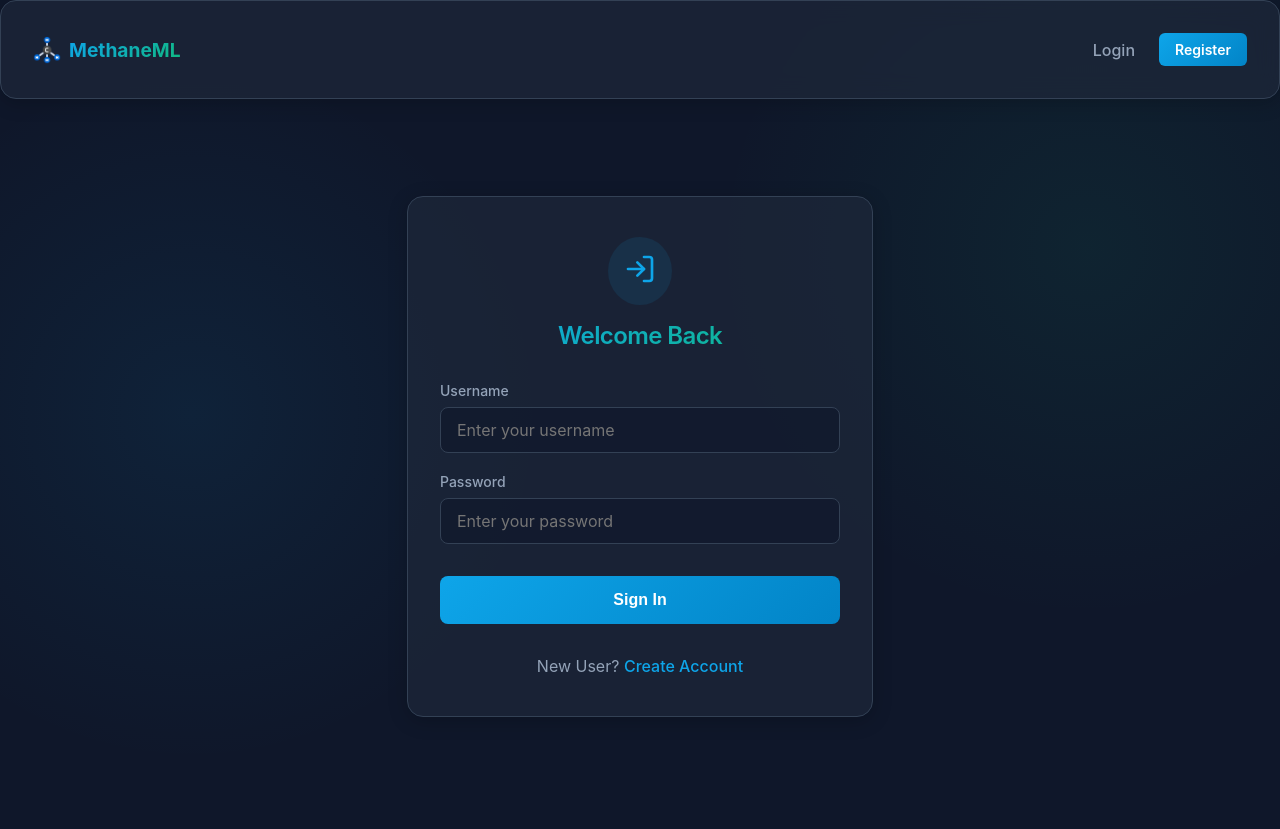
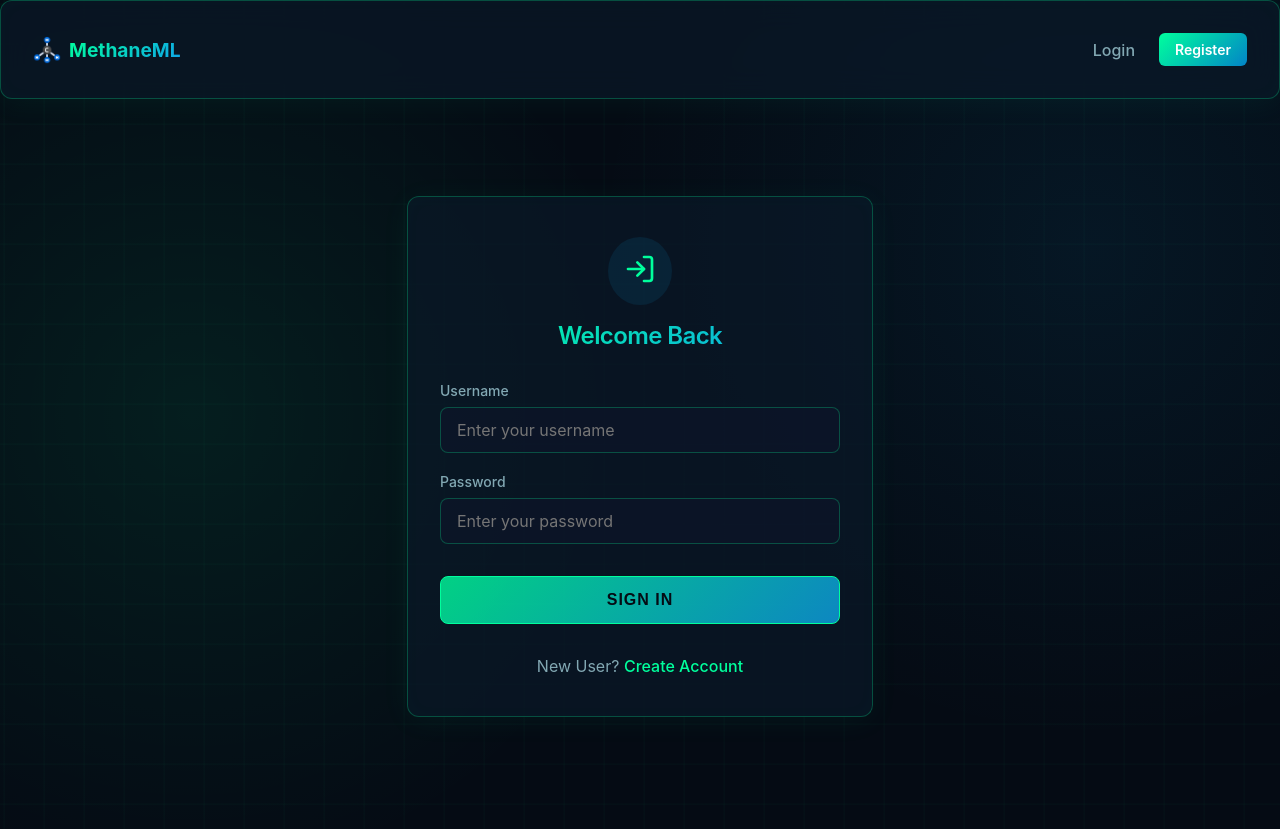
Before and after one commit to Kush031898/Methane-Prediction-Platform, a React (Vite) app in the folder frontend/: page /login in a window 1280 px wide. Built offline with nearby package versions, Linux system fonts and the light colour scheme; no server answers.

Commit message:
Refine CSS and update colors to Chemical/Laboratory theme

```diff
--- a/frontend/src/index.css
+++ b/frontend/src/index.css
@@ -1,19 +1,20 @@
 :root {
-  /* Professional Dark Theme Palette */
-  --bg-color: #0f172a;        /* Slate 900 */
-  --panel-bg: rgba(30, 41, 59, 0.7); /* Slate 800 with opacity */
-  --panel-border: #334155;    /* Slate 700 */
-  --text-primary: #f8fafc;    /* Slate 50 */
-  --text-muted: #94a3b8;      /* Slate 400 */
+  /* Chemical / Laboratory Theme Palette */
+  --bg-color: #050b14;        /* Deep Carbon */
+  --panel-bg: rgba(10, 25, 41, 0.7); /* Dark chemical blue */
+  --panel-border: rgba(0, 255, 157, 0.25); /* Faint neon glass border */
+  --text-primary: #e2f1f8;    /* Bright icy white */
+  --text-muted: #82a8b3;      /* Muted teal */
 
   /* Accents */
-  --primary-color: #0ea5e9;   /* Sky 500 - Professional Blue */
-  --primary-hover: #0284c7;   /* Sky 600 */
-  --secondary-color: #10b981; /* Emerald 500 - Success/Data */
-  --danger-color: #ef4444;    /* Red 500 */
-  --warning-color: #f59e0b;   /* Amber 500 */
+  --primary-color: #00ff9d;   /* Neon Bioluminescent Green */
+  --primary-hover: #00cc7e;   /* Darker Green */
+  --secondary-color: #0ea5e9; /* Scientific Cyan */
+  --danger-color: #ff2a55;    /* Toxic Pink/Red */
+  --warning-color: #ffcc00;   /* Acidic Yellow */
 
   --font-sans: 'Inter', system-ui, -apple-system, sans-serif;
+  --font-mono: 'Courier New', Courier, monospace;
 }
 
 body {
@@ -21,12 +22,22 @@ body {
   padding: 0;
   background-color: var(--bg-color);
   background-image:
-    radial-gradient(circle at 15% 50%, rgba(14, 165, 233, 0.08), transparent 30%),
-    radial-gradient(circle at 85% 30%, rgba(16, 185, 129, 0.08), transparent 30%);
+    radial-gradient(circle at 15% 50%, rgba(0, 255, 157, 0.08), transparent 40%),
+    radial-gradient(circle at 85% 30%, rgba(14, 165, 233, 0.08), transparent 40%),
+    linear-gradient(rgba(0, 255, 157, 0.03) 1px, transparent 1px),
+    linear-gradient(90deg, rgba(0, 255, 157, 0.03) 1px, transparent 1px);
+  background-size: 100% 100%, 100% 100%, 40px 40px, 40px 40px;
+  background-position: 0 0, 0 0, 0 0, 0 0;
   color: var(--text-primary);
   font-family: var(--font-sans);
   min-height: 100vh;
   -webkit-font-smoothing: antialiased;
+  animation: bg-pan 60s linear infinite;
+}
+
+@keyframes bg-pan {
+  from { background-position: 0 0, 0 0, 0 0, 0 0; }
+  to { background-position: 0 0, 0 0, 40px 40px, 40px 40px; }
 }
 
 a {
@@ -106,17 +117,18 @@ h1, h2, h3, h4 {
 /* Glassmorphism Panels */
 .glass-panel {
   background: var(--panel-bg);
-  backdrop-filter: blur(12px);
-  -webkit-backdrop-filter: blur(12px);
+  backdrop-filter: blur(16px);
+  -webkit-backdrop-filter: blur(16px);
   border: 1px solid var(--panel-border);
-  border-radius: 16px;
+  border-radius: 12px;
   padding: 2rem;
-  box-shadow: 0 4px 20px 0 rgba(0, 0, 0, 0.2);
-  transition: transform 0.3s ease, box-shadow 0.3s ease;
+  box-shadow: 0 4px 30px 0 rgba(0, 255, 157, 0.05), inset 0 0 20px rgba(0, 255, 157, 0.02);
+  transition: transform 0.3s ease, box-shadow 0.3s ease, border-color 0.3s ease;
 }
 
 .glass-panel:hover {
-  box-shadow: 0 8px 30px 0 rgba(0, 0, 0, 0.3);
+  box-shadow: 0 8px 40px 0 rgba(0, 255, 157, 0.1), inset 0 0 20px rgba(0, 255, 157, 0.05);
+  border-color: rgba(0, 255, 157, 0.5);
 }
 
 /* Form Styles */
@@ -152,25 +164,28 @@ h1, h2, h3, h4 {
 
 /* Buttons */
 .btn {
-  background: linear-gradient(135deg, var(--primary-color) 0%, #0284c7 100%);
-  color: white;
-  border: none;
+  background: linear-gradient(135deg, rgba(0, 255, 157, 0.8) 0%, rgba(14, 165, 233, 0.8) 100%);
+  color: #050b14;
+  border: 1px solid var(--primary-color);
   padding: 0.75rem 1.5rem;
   border-radius: 8px;
-  font-weight: 600;
+  font-weight: 700;
   font-size: 1rem;
   cursor: pointer;
   width: 100%;
-  transition: transform 0.2s ease, box-shadow 0.2s ease;
+  transition: all 0.3s ease;
   display: flex;
   align-items: center;
   justify-content: center;
   gap: 0.5rem;
+  text-transform: uppercase;
+  letter-spacing: 1px;
 }
 
 .btn:hover {
   transform: translateY(-2px);
-  box-shadow: 0 8px 15px -5px rgba(14, 165, 233, 0.4);
+  box-shadow: 0 0 20px rgba(0, 255, 157, 0.4);
+  background: linear-gradient(135deg, rgba(0, 255, 157, 1) 0%, rgba(14, 165, 233, 1) 100%);
 }
 
 .btn:disabled {
@@ -273,8 +288,10 @@ h1, h2, h3, h4 {
 .yield-number {
   font-size: 4rem;
   font-weight: 700;
+  font-family: var(--font-mono);
   margin: 1rem 0;
   line-height: 1;
+  text-shadow: 0 0 20px rgba(0, 255, 157, 0.5);
 }
 
 /* Helpers */
@@ -317,9 +334,9 @@ h1, h2, h3, h4 {
 }
 
 @keyframes glowPulse {
-  0% { text-shadow: 0 0 15px rgba(16, 185, 129, 0.4); }
-  50% { text-shadow: 0 0 30px rgba(16, 185, 129, 0.8), 0 0 10px rgba(16, 185, 129, 0.5); }
-  100% { text-shadow: 0 0 15px rgba(16, 185, 129, 0.4); }
+  0% { text-shadow: 0 0 15px rgba(0, 255, 157, 0.4); }
+  50% { text-shadow: 0 0 30px rgba(0, 255, 157, 0.8), 0 0 10px rgba(0, 255, 157, 0.5); }
+  100% { text-shadow: 0 0 15px rgba(0, 255, 157, 0.4); }
 }
 
 .fade-in {
@@ -367,8 +384,8 @@ h1, h2, h3, h4 {
 }
 
 .feedback-optimal {
-  border-left-color: var(--secondary-color);
-  background: linear-gradient(90deg, rgba(16, 185, 129, 0.1) 0%, rgba(255,255,255,0.02) 100%);
+  border-left-color: var(--primary-color);
+  background: linear-gradient(90deg, rgba(0, 255, 157, 0.1) 0%, rgba(255,255,255,0.02) 100%);
 }
 
 .feedback-stable {
--- a/frontend/src/pages/Dashboard.jsx
+++ b/frontend/src/pages/Dashboard.jsx
@@ -413,8 +413,8 @@ const Dashboard = () => {
                                             <PolarGrid stroke="rgba(255,255,255,0.05)" />
                                             <PolarAngleAxis dataKey="subject" tick={{ fill: 'var(--text-muted)', fontSize: 10 }} />
                                             <PolarRadiusAxis angle={30} domain={[0, 100]} tick={false} axisLine={false} />
-                                            <Radar name="Current Setup" dataKey="value" stroke="#0ea5e9" strokeWidth={2} fill="#0ea5e9" fillOpacity={0.3} isAnimationActive={false} />
-                                            <RechartsTooltip contentStyle={{ backgroundColor: 'var(--bg-color)', borderColor: 'var(--panel-border)', borderRadius: '8px', color: '#fff' }} itemStyle={{ color: '#0ea5e9' }} />
+                                            <Radar name="Current Setup" dataKey="value" stroke="#00ff9d" strokeWidth={2} fill="#00ff9d" fillOpacity={0.3} isAnimationActive={false} />
+                                            <RechartsTooltip contentStyle={{ backgroundColor: 'var(--bg-color)', borderColor: 'var(--panel-border)', borderRadius: '8px', color: '#fff' }} itemStyle={{ color: '#00ff9d' }} />
                                         </RadarChart>
                                     </ResponsiveContainer>
                                 </div>
@@ -435,7 +435,7 @@ const Dashboard = () => {
                                             />
                                             <Legend iconType="circle" wrapperStyle={{ fontSize: '10px' }} />
                                             <Bar dataKey="actual" name="Actual" fill="#0ea5e9" radius={[4, 4, 0, 0]} isAnimationActive={false} />
-                                            <Bar dataKey="optimal" name="Optimal" fill="#10b981" radius={[4, 4, 0, 0]} isAnimationActive={false} />
+                                            <Bar dataKey="optimal" name="Optimal" fill="#00ff9d" radius={[4, 4, 0, 0]} isAnimationActive={false} />
                                         </BarChart>
                                     </ResponsiveContainer>
                                 </div>
@@ -462,7 +462,7 @@ const Dashboard = () => {
                                                 <div style={{ textAlign: 'right', paddingRight: '8px', fontSize: '0.7rem', color: 'var(--text-muted)', alignSelf: 'center' }}>{['Temp', 'C/N', 'HRT', 'COD', 'Yield'][i]}</div>
                                                 {row.map((val, j) => (
                                                     <div key={`${i}-${j}`} style={{
-                                                        backgroundColor: val === 1 ? 'rgba(16, 185, 129, 0.8)' : val > 0.3 ? 'rgba(16, 185, 129, 0.5)' : val > 0.1 ? 'rgba(16, 185, 129, 0.2)' : val < -0.3 ? 'rgba(239, 68, 68, 0.5)' : val < -0.1 ? 'rgba(239, 68, 68, 0.2)' : 'rgba(255, 255, 255, 0.05)',
+                                                        backgroundColor: val === 1 ? 'rgba(0, 255, 157, 0.8)' : val > 0.3 ? 'rgba(0, 255, 157, 0.5)' : val > 0.1 ? 'rgba(0, 255, 157, 0.2)' : val < -0.3 ? 'rgba(255, 42, 85, 0.5)' : val < -0.1 ? 'rgba(255, 42, 85, 0.2)' : 'rgba(255, 255, 255, 0.05)',
                                                         display: 'flex',
                                                         alignItems: 'center',
                                                         justifyContent: 'center',
@@ -490,8 +490,8 @@ const Dashboard = () => {
                                     <AreaChart data={historyData} margin={{ top: 5, right: 10, left: -25, bottom: 5 }}>
                                         <defs>
                                             <linearGradient id="colorUv" x1="0" y1="0" x2="0" y2="1">
-                                                <stop offset="5%" stopColor="#0ea5e9" stopOpacity={0.6} />
-                                                <stop offset="95%" stopColor="#0ea5e9" stopOpacity={0} />
+                                                <stop offset="5%" stopColor="#00ff9d" stopOpacity={0.6} />
+                                                <stop offset="95%" stopColor="#00ff9d" stopOpacity={0} />
                                             </linearGradient>
                                         </defs>
                                         <CartesianGrid strokeDasharray="3 3" stroke="rgba(255,255,255,0.05)" vertical={false} />
@@ -511,7 +511,7 @@ const Dashboard = () => {
                                             type="monotone"
                                             dataKey="predicted_methane"
                                             name="Methane Output"
-                                            stroke="#0ea5e9"
+                                            stroke="#00ff9d"
                                             strokeWidth={2}
                                             fillOpacity={1}
                                             fill="url(#colorUv)"
```
